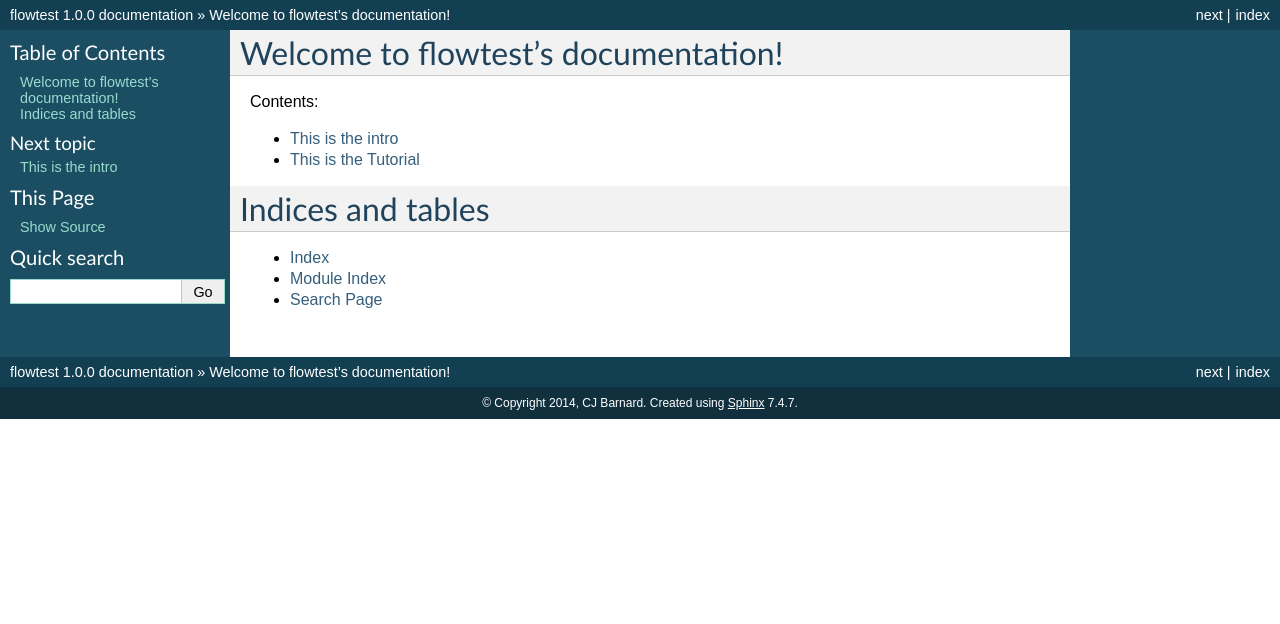
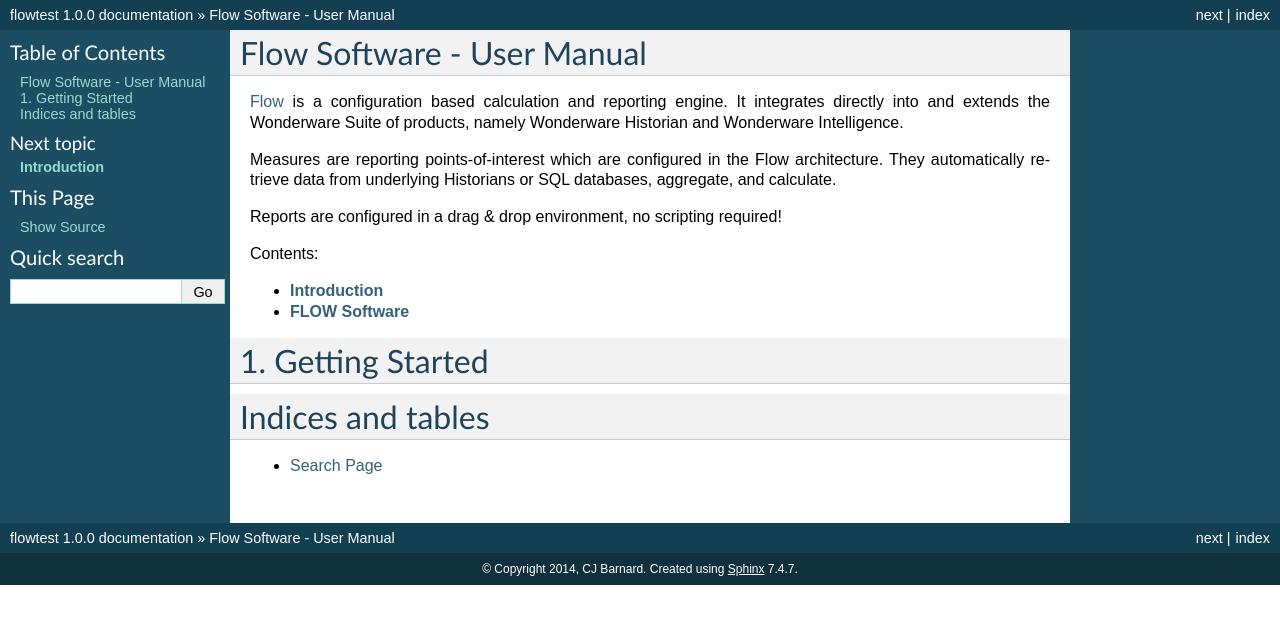
Before and after one commit to sjeejuh/flow-docs, a Sphinx documentation site: the page built from source/flowtest1.rst, in a window 1280 px wide. Shown: the top 624 px of the page. Built offline with Sphinx 7.4.7, drawn with Linux system fonts in a browser that asks for light colours.

Commit message:
flowtest2

```diff
--- a/source/flowtest1.rst
+++ b/source/flowtest1.rst
@@ -3,8 +3,16 @@
    You can adapt this file completely to your liking, but it should at least
    contain the root `toctree` directive.
 
-Welcome to flowtest's documentation!
+Flow Software - User Manual
 ====================================
+
+`Flow`_ is a configuration based calculation and reporting engine. It integrates directly into and extends the Wonderware Suite of products, namely Wonderware Historian and Wonderware Intelligence.
+
+Measures are reporting points-of-interest which are configured in the Flow architecture. They automatically retrieve data from underlying Historians or SQL databases, aggregate, and calculate.
+
+Reports are configured in a drag & drop environment, no scripting required!
+
+.. _Flow: http://vimeo.com/64385584
 
 Contents:
 
@@ -14,11 +22,10 @@
    intro
    tutorial
 
-
+1. Getting Started
+==================
 
 Indices and tables
 ==================
 
-* :ref:`genindex`
-* :ref:`modindex`
 * :ref:`search`
--- a/source/intro.rst
+++ b/source/intro.rst
@@ -1,4 +1,27 @@
-This is the intro
-====================================
+**Introduction**
+================
+*No matter how advanced your operation, in manufacturing there is a lot to keep track of.*
 
-Introducing...the intro dawg. Nahmean
+.. image:: C:\GitHub\flow-docs\build\flowtrack.png
+	:align: center
+
+**For instance:**
+
+	* Monitoring everything from machine maintenance to material input levels.
+
+	* Keeping an eye on logistics and shift workers.
+
+	* Constantly checking safety performance and compliance levels.
+
+**Imagine if there was a way to:**
+
+	* Track your information automatically at the relevant process points.
+
+	* Customize your datasets with malleable and manual entries when you needed to.
+
+	* Aggregated your data to give you a truly visual display of your performance in any time frame from minutes to months, hours to years.
+
+	* Make your information so easy to interpret that end users extended from shop floor operators to boardroom executives.
+
+.. image:: C:\GitHub\flow-docs\build\advansyslogo.png
+	:align: center
```
Also changed, not shown: source/tutorial.rst (+20 -3 lines).
